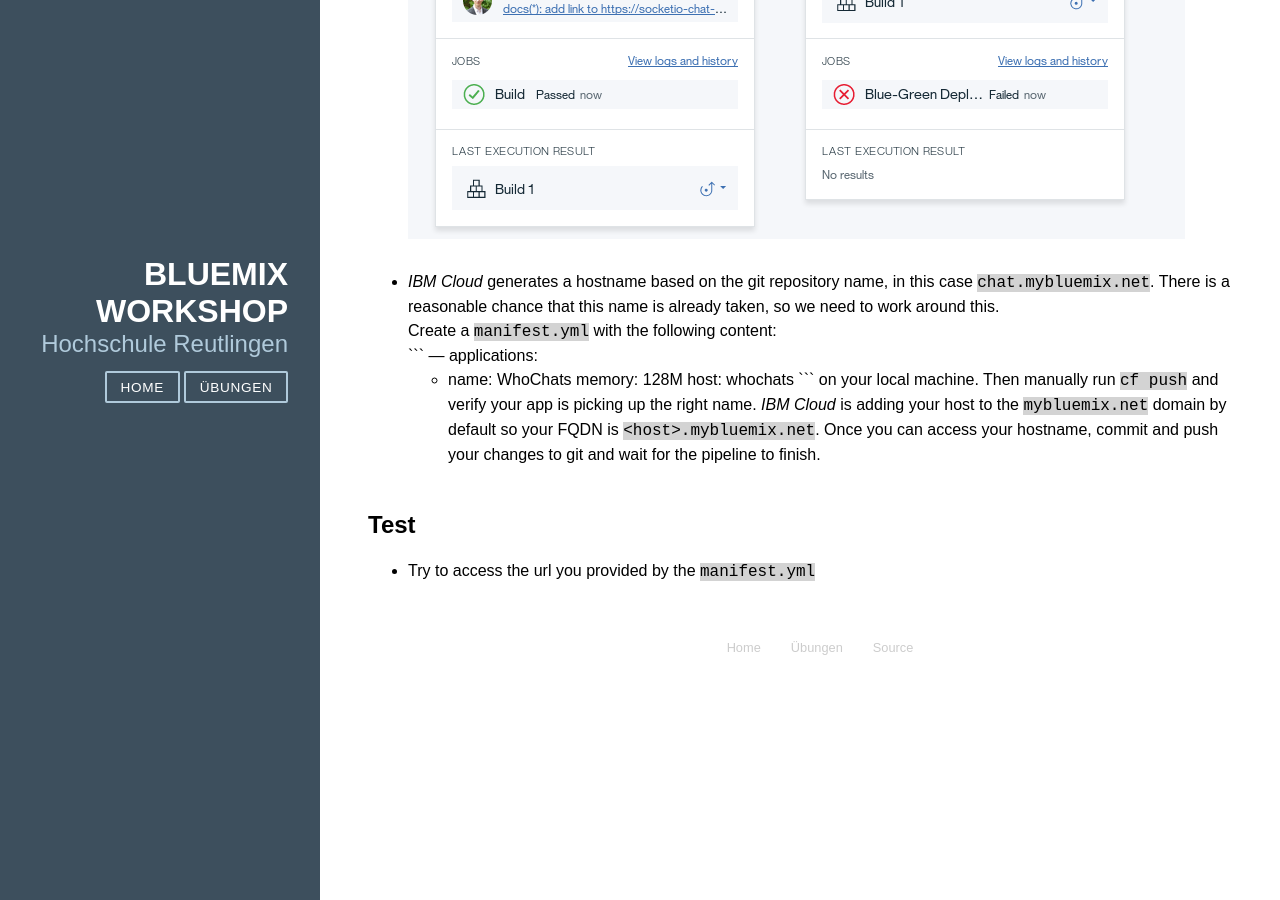
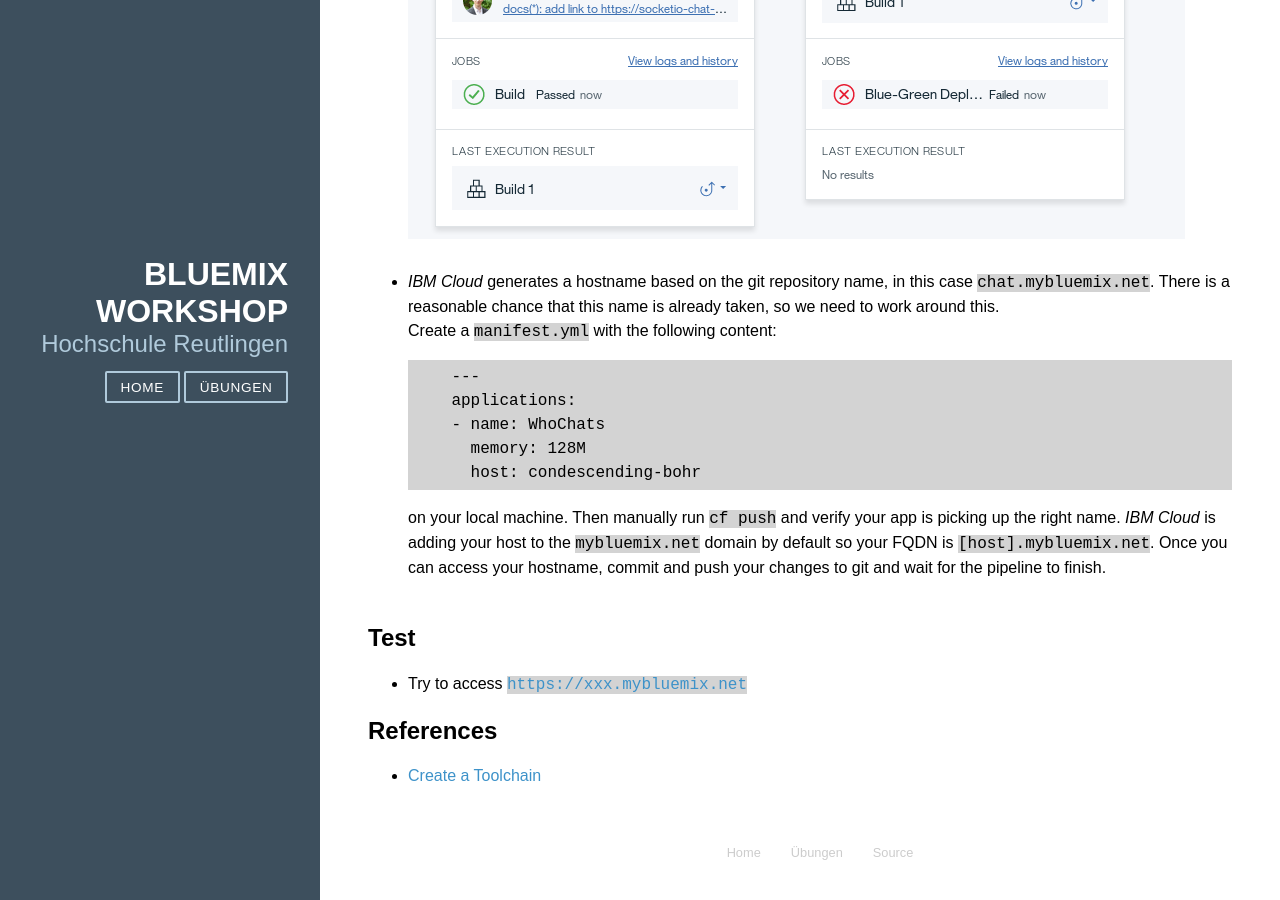
Before and after one commit to mkubik/HRTCloudDemo.github.io, a Jekyll site: the page built from _labs/005-port-app-to-bx.markdown, in a window 1280 px wide and 900 px high, scrolled down 3413 px. Built offline with Jekyll 4.4.1, drawn with Linux system fonts in a browser that asks for light colours; nearby versions of some CDN libraries.

Commit message:
closed tags

````diff
--- a/_labs/005-port-app-to-bx.markdown
+++ b/_labs/005-port-app-to-bx.markdown
@@ -13,15 +13,15 @@
 
 Create a new deployment `manifest.yml` file in the cloned directory with the content shown below.
 Be sure to provide a name that is unique (globally!!!) and replace the `**********` below:
-<br><br>
-```
+<br/><br/>
+<pre>
 ---
 applications:
 - name: ************
   memory: 512M
   instances: 1
-```
-<br><br>
+</pre>
+<br/><br/>
 This is a fairly simple manifest that should work for you as well. If you need want to check for more options please see https://docs.cloudfoundry.org/devguide/deploy-apps/manifest.html.
 
 ## Deploy
@@ -33,23 +33,37 @@
 ## Create a CI/CD pipeline
 
 - Go to the _IBM Cloud_ main menu
-and click on **DevOps**, then click on **Toolchains** <br><br>![main navigation](main_menu.png?raw=true)![tc](tc.png?raw=true)<br><br>
-- On the next screen, select **Create Toolchain** <br> <br>![create_tc](create_toolchain.png?raw?true)<br><br>
+and click on **DevOps**, then click on **Toolchains** <br/><br/>![main navigation](main_menu.png?raw=true)![tc](tc.png?raw=true)<br/><br/>
+- On the next screen, select **Create Toolchain** <br/> <br/>![create_tc](create_toolchain.png?raw?true)<br/><br/>
 - Select the **Simple Cloudfoundry Toolchain**
-and provide a name in the right (_IBM Cloud_-)organization<br> <br>![simepl_cf](simple_cf_tc.png?raw=true))<br>![tc_name](tc_name.png?raw=true).<br><br>
-- You now need to connect your git repository to that toolchain, so that once you push your code on the command line of your local workstation.<br><br>
-- You may need to authorize _IBM Cloud_ to access your **GitHub** account.<br><br>![git_auth](git_auth.png)<br><br>
-- The toolchain takes over to process the deployment to _IBM Cloud_.<br><br>![tc_git](tc_git.png)<br><br>
-- Once you created the toolchain, the individual tools should show **Configured** and the build and deploy steps are triggered automatically.<br><br>![tc_config](toolchain_config.png)<br>![tc_pipeline](tc_pipeline.png)<br><br>
-- _IBM Cloud_ generates a hostname based on the git repository name, in this case `chat.mybluemix.net`. There is a reasonable chance that this name is already taken, so we need to work around this.<br>Create a `manifest.yml` with the following content:<br>
-  ```
-  ---
-  applications:
-  - name: WhoChats
-    memory: 128M
-    host: whochats
-  ```
-on your local machine. Then manually run `cf push` and verify your app is picking up the right name. _IBM Cloud_ is adding your host to the `mybluemix.net` domain  by default so your FQDN is `<host>.mybluemix.net`. Once you can access your hostname, commit and push your changes to git and wait for the pipeline to finish.<br><br>
+and provide a name in the right (_IBM Cloud_-)organization<br/> <br/>![simepl_cf](simple_cf_tc.png?raw=true))<br/>![tc_name](tc_name.png?raw=true).<br/><br/>
+- You now need to connect your git repository to that toolchain, so that once you push your code on the command line of your local workstation.<br/><br/>
+- You may need to authorize _IBM Cloud_ to access your **GitHub** account.<br/><br/>![git_auth](git_auth.png)<br/><br/>
+- The toolchain takes over to process the deployment to _IBM Cloud_.<br/><br/>![tc_git](tc_git.png)<br/><br/>
+- Once you created the toolchain, the individual tools should show **Configured** and the build and deploy steps are triggered automatically.<br/><br/>![tc_config](toolchain_config.png)<br/>![tc_pipeline](tc_pipeline.png)<br/><br/>
+- _IBM Cloud_ generates a hostname based on the git repository name, in this case `chat.mybluemix.net`. There is a reasonable chance that this name is already taken, so we need to work around this.<br/>Create a `manifest.yml` with the following content:
+  <pre>
+      ---
+      applications:
+      - name: WhoChats
+        memory: 128M
+        host: <span class="app_name">whochats</span>
+  </pre>
+
+    on your local machine. Then manually run <code>cf push</code> and verify your app is picking up the right name. _IBM Cloud_ is adding your host to the <code>mybluemix.net</code> domain  by default so your FQDN is <code>[host].mybluemix.net</code>. Once you can access your hostname, commit and push your changes to git and wait for the pipeline to finish.<br/><br/>
 
 ## Test
-- Try to access the url you provided by the `manifest.yml`
+- Try to access [<code>https://<span class="app_name">xxx</span>.mybluemix.net</code>](https://<span class="app_name">xxx</span>.mybluemix.net)
+
+## References
+ * [Create a Toolchain](https://console.bluemix.net/docs/toolchains/toolchains_overview.html)
+
+<script type="text/javascript" src="{{ site.baseurl }}/js/random-app-name.js"></script>
+<script type="text/javascript">
+  var app_name = random_app_name();
+  var spans = document.getElementsByClassName("app_name");
+  for (i = 0; i < spans.length; i++) {
+      var span = spans[i];
+      span.parentNode.replaceChild(document.createTextNode(app_name), span);
+  }
+</script>
````
